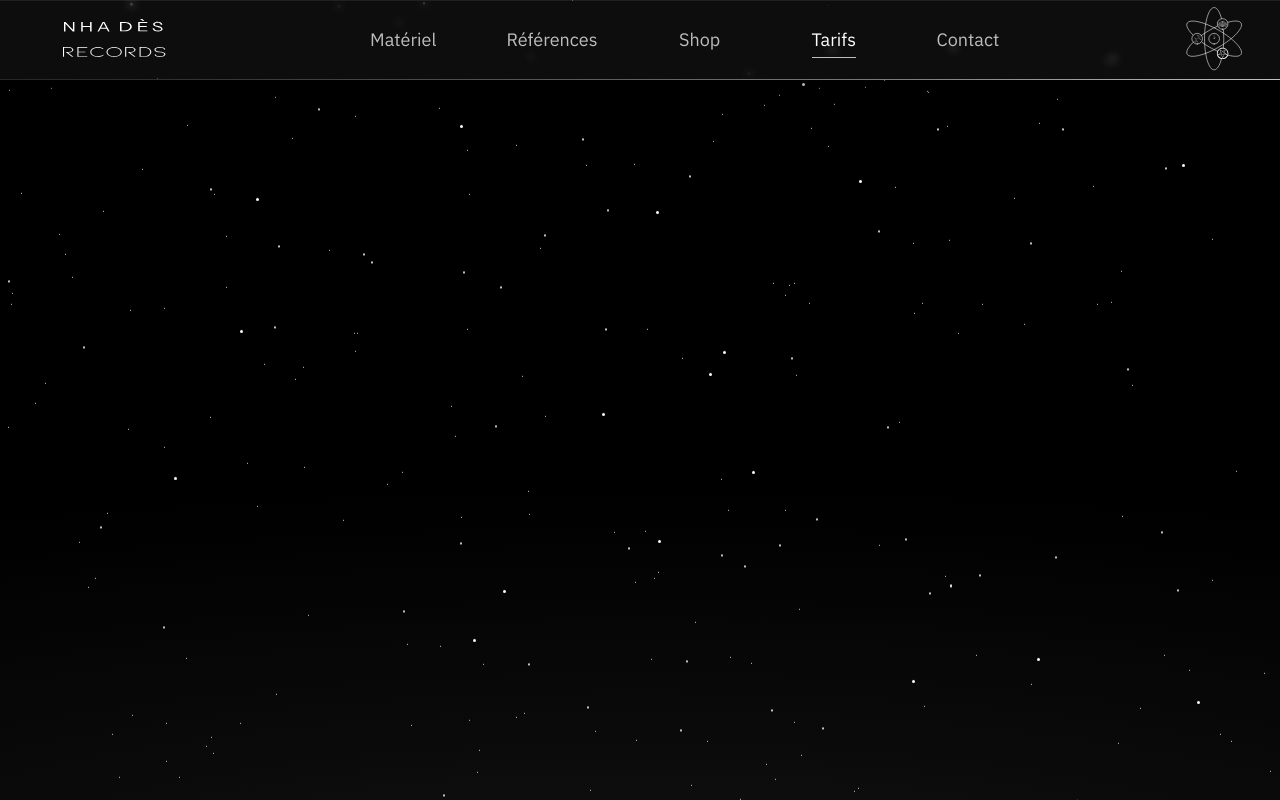
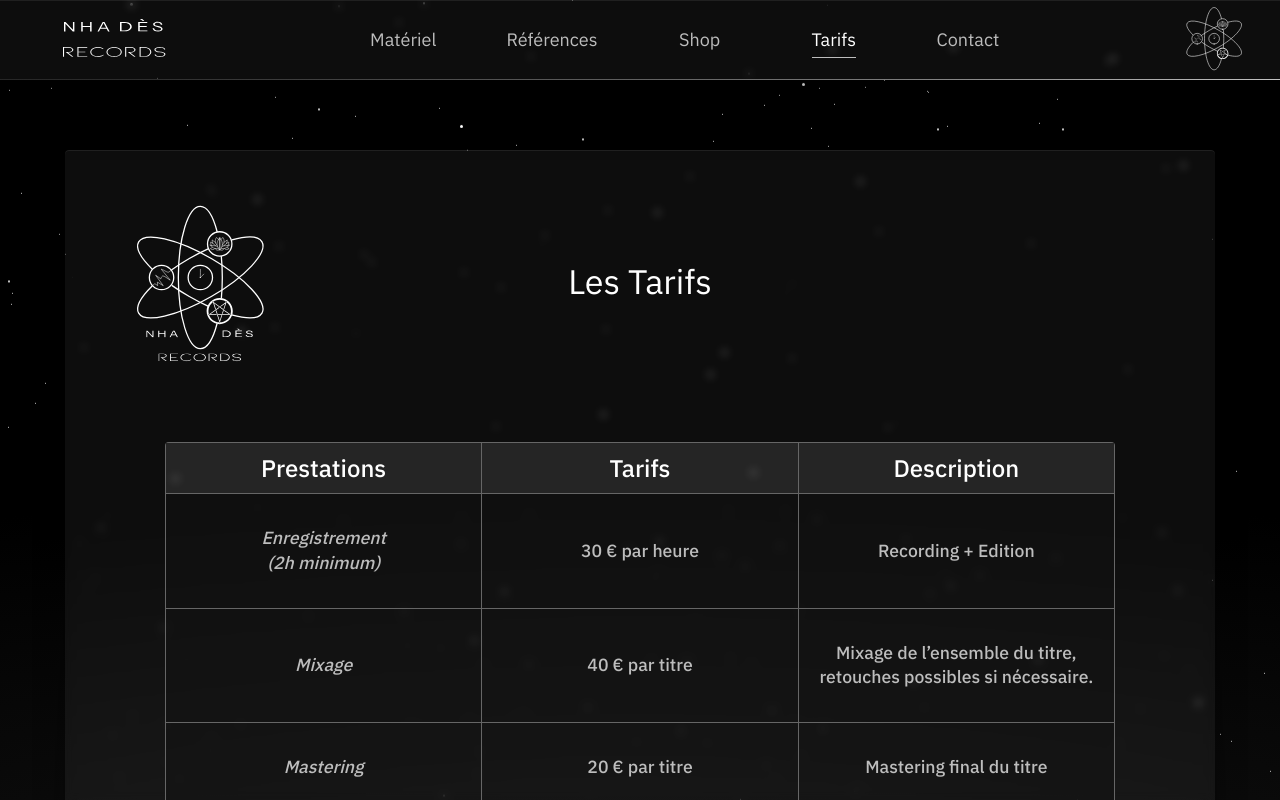
Before and after one commit to PtiCadri/studio, a Next.js app in the folder apps/web/: page /tarifs in a window 1280 px wide. Built offline with nearby package versions, Linux system fonts and the light colour scheme.

Commit message:
feat: add tarifs and formules components with corresponding data structures

```diff
--- a/apps/web/src/app/(pages)/contact/page.tsx
+++ b/apps/web/src/app/(pages)/contact/page.tsx
@@ -11,7 +11,6 @@ export const metadata: Metadata = {
 
 export default function Contact() {
     return (
-        <>
         <GlassySurface sx={surfaceSx}>
             <Box
                 component="img"
@@ -29,7 +28,6 @@ export default function Contact() {
             </Typography>
             <Form />
         </GlassySurface>
-        </>
     );
 }
 
@@ -48,7 +46,7 @@ const surfaceSx = {
 const logoSx = {
     position: "absolute",
     top: "55px",
-    left: "65px",
+    left: "55px",
     width: "auto",
     height: "160px",
     userSelect: "none",
--- a/apps/web/src/app/(pages)/tarifs/page.tsx
+++ b/apps/web/src/app/(pages)/tarifs/page.tsx
@@ -1,4 +1,8 @@
 import { Metadata } from "next";
+import { Box, Typography } from "@mui/material";
+import GlassySurface from "@/components/ui/GlassySurface";
+import GrilleTarifs from "@/components/tarifs/GrilleTarifs";
+import Formules from "@/components/tarifs/Formules";
 
 export const metadata: Metadata = {
     title: "Tarifs",
@@ -7,6 +11,46 @@ export const metadata: Metadata = {
 
 export default function Tarifs() {
     return (
-        <></>
+        <GlassySurface sx={surfaceSx}>
+            <Box
+                component="img"
+                src="/logo2.svg"
+                alt="Logo du studio"
+                sx={logoSx}
+            />
+            <Typography
+                variant="h4"
+                gutterBottom
+                sx={{  textAlign: "center", mb: "70px" }}
+            >
+                Les Tarifs
+            </Typography>
+            <GrilleTarifs />
+            <Formules />
+        </GlassySurface>
     );
 }
+
+const surfaceSx = {
+    width: "100%",
+    maxWidth: "1150px",
+    height: "auto",
+    mt: "50px",
+    pt: "110px",
+    pb: "30px",
+    mb: "30px",
+
+    display: "flex",
+    flexDirection: "column",
+    alignItems: "center",
+    justifyContent: "center",
+};
+
+const logoSx = {
+    position: "absolute",
+    top: "55px",
+    left: "55px",
+    width: "auto",
+    height: "160px",
+    userSelect: "none",
+};
--- /dev/null
+++ b/apps/web/src/components/tarifs/Formule.tsx
@@ -0,0 +1,68 @@
+import { Box, Typography } from "@mui/material";
+import FiberManualRecordIcon from '@mui/icons-material/FiberManualRecord';
+import ArrowForwardIcon from '@mui/icons-material/ArrowForward';
+import { type Formule as formule } from "@/constants/formules";
+
+interface FormuleProps {
+    formule: formule
+};
+
+export default function Formule({ formule }: FormuleProps) {
+    return (
+        <Box sx={formuleSx}>
+                <FiberManualRecordIcon
+                    sx={{
+                        mr: "10px",
+                        height: "12px",
+                        width: "12px",
+                        color: "text.primary"
+                    }}
+                />
+                <Typography sx={titreSx}>
+                    {`${formule.titre} :`}
+                </Typography>
+
+                <Typography sx={descSx}>
+                    {formule.description}
+                </Typography>
+
+                <ArrowForwardIcon
+                    sx={{
+                        mr: "10px",
+                        height: "24px",
+                        width: "24px"
+                    }}
+                />
+
+                <Typography sx={prixSx}>
+                    {formule.tarif}
+                </Typography>
+            </Box>
+    );
+}
+
+const formuleSx = {
+    display: "flex",
+    flexDirection: "row",
+    alignItems: "center",
+    color: "text.secondary",
+    pl: "5px",
+    mb: "20px",
+};
+
+const titreSx = {
+    fontSize: "1.2rem",
+    fontWeight: "bold",
+    color: "text.primary",
+    mr: "10px",
+};
+
+const descSx = {
+    fontSize: "1.2rem",
+    mr: "10px",
+};
+
+const prixSx = {
+    fontSize: "1.2rem",
+    fontWeight: "bold",
+};
--- /dev/null
+++ b/apps/web/src/components/tarifs/Formules.tsx
@@ -0,0 +1,48 @@
+"use client";
+
+import Link from "next/link";
+import { Box, Typography } from "@mui/material";
+import { formules } from "@/constants/formules";
+import Formule from "@/components/tarifs/Formule";
+
+export default function Formules() {
+    return (
+        <Box sx={containerSx}>
+            <Typography variant="h4" sx={{ mb: "30px" }} gutterBottom>
+                Formules disponibles :
+            </Typography>
+
+            {formules.map((formule) => (
+                <Formule key={formule.titre} formule={formule} />
+            ))}
+
+            <Typography
+                variant="h6"
+                sx={{ mt: "50px", color: "text.secondary" }}
+                gutterBottom
+            >
+                Pour tout autre prestation ou demande particulière,
+                faites-le savoir dans votre
+                <Box
+                    component={Link}
+                    href="/contact"
+                    sx={{
+                            textDecoration: "underline",
+                            color: "text.secondary",
+                            pl: "5px",
+                            "&:hover": {
+                                color: "text.primary",
+                            },
+                        }}
+                >
+                    message de contact
+                </Box>
+            </Typography>
+        </Box>
+    );
+}
+
+const containerSx = {
+    width: "950px",
+    mb: "50px",
+};
--- /dev/null
+++ b/apps/web/src/components/tarifs/GrilleTarifs.tsx
@@ -0,0 +1,104 @@
+import {
+    Table,
+    TableBody,
+    TableCell,
+    TableContainer,
+    TableHead,
+    TableRow,
+    Paper,
+} from "@mui/material";
+
+import { rows } from "@/constants/tarifs";
+
+export default function GrilleTarifs() {
+    return (
+        <TableContainer component={Paper} sx={tableContainerSx}>
+            <Table sx={tableSx}>
+                <TableHead>
+                    <TableRow>
+                        <TableCell sx={headerCellSx}>
+                            Prestations
+                        </TableCell>
+                        <TableCell sx={headerCellSx}>
+                            Tarifs
+                        </TableCell>
+                        <TableCell sx={headerCellSx}>
+                            Description
+                        </TableCell>
+                    </TableRow>
+                </TableHead>
+
+                <TableBody>
+                    {rows.map((row) => (
+                        <TableRow key={row.prestation}>
+                            <TableCell sx={prestationCellSx}>
+                                {row.prestation}
+                            </TableCell>
+
+                            <TableCell sx={bodyCellSx}>
+                                {row.tarif}
+                            </TableCell>
+
+                            <TableCell sx={descriptionCellSx}>
+                                {row.description}
+                            </TableCell>
+                        </TableRow>
+                    ))}
+                </TableBody>
+            </Table>
+        </TableContainer>
+    );
+}
+
+const tableContainerSx = {
+    mt: "70px",
+    mb: "70px",
+    maxWidth: "950px",
+    borderRadius: "4px",
+    boxShadow: "none",
+    backgroundColor: "transparent",
+};
+
+const tableSx = {
+    tableLayout: "fixed",
+    borderCollapse: "collapse",
+    border: "1px solid",
+    borderColor: "divider",
+
+    "& .MuiTableCell-root": {
+        border: "1px solid",
+        borderColor: "divider",
+        textAlign: "center",
+        verticalAlign: "middle",
+        fontFamily: "inherit",
+        px: 2,
+    },
+};
+
+const headerCellSx = {
+    fontWeight: 500,
+    backgroundColor: "rgba(255,255,255,0.05)",
+    fontSize: "1.5rem",
+    lineHeight: 1.1,
+    py: 1.5,
+};
+
+const bodyCellSx = {
+    backgroundColor: "rgba(0,0,0,0.4)",
+    fontWeight: 500,
+    fontSize: "1.1rem",
+    color: "text.secondary",
+    lineHeight: 1.4,
+    py: 4,
+    whiteSpace: "pre-line",
+};
+
+const prestationCellSx = {
+    ...bodyCellSx,
+    fontStyle: "italic",
+};
+
+const descriptionCellSx = {
+    ...bodyCellSx,
+    whiteSpace: "pre-line",
+};
--- /dev/null
+++ b/apps/web/src/constants/formules.ts
@@ -0,0 +1,23 @@
+export type Formule = {
+    titre: string,
+    description: string
+    tarif: string,
+};
+
+export const formules: Formule[] = [
+    {
+        titre: "Formule 1 Titre",
+        description: "Enregistrement SANS LIMTE DE TEMPS + Mixage + Mastering",
+        tarif: "100 €",
+    },
+    {
+        titre: "Formule Projet",
+        description: "À partir de 4 titres ( EP / Mixtape )",
+        tarif: "80 € par titre",
+    },
+    {
+        titre: "Formule Album",
+        description: "À partir de 8 titres",
+        tarif: "60 € par titre",
+    },
+];
--- /dev/null
+++ b/apps/web/src/constants/tarifs.ts
@@ -0,0 +1,18 @@
+export const rows = [
+    {
+        prestation: "Enregistrement\n(2h minimum)",
+        tarif: "30 € par heure",
+        description: "Recording + Edition",
+    },
+    {
+        prestation: "Mixage",
+        tarif: "40 € par titre",
+        description:
+            "Mixage de l’ensemble du titre, retouches possibles si nécessaire.",
+    },
+    {
+        prestation: "Mastering",
+        tarif: "20 € par titre",
+        description: "Mastering final du titre",
+    },
+];
```
Also changed, not shown: apps/web/src/components/contact/Form.tsx (+0 -7 lines). Lines whose indentation alone changed are shown as unchanged.
